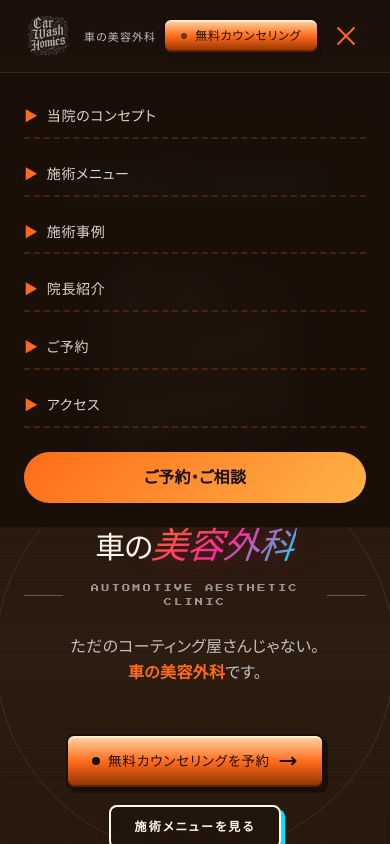
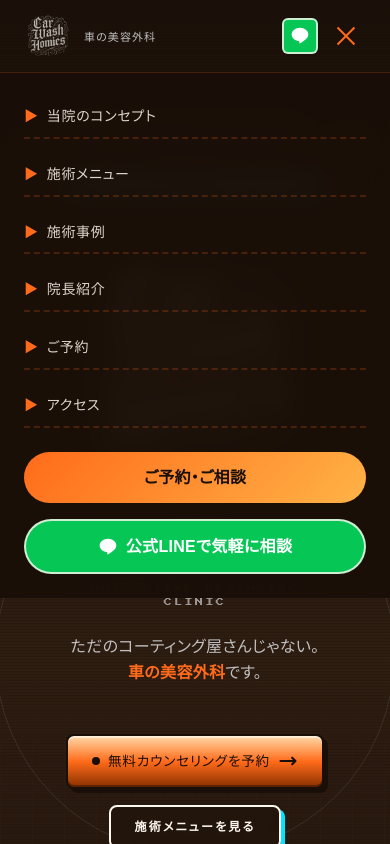
Before and after one commit to holy-auto/carwashhomie, a Next.js app: page / in a window 390 px wide. Both pictures are taken after a click on the button "Menu". Shown: the top 844 px of the page. Built offline with nearby package versions, Linux system fonts and the light colour scheme; a web font is replaced by a local one.

Commit message:
Add LINE entry point to the header
Desktop nav now shows a green LINE pill button next to the
無料カウンセリング CTA. Mobile nav exposes a LINE icon button
in the always-visible header row (no need to open the menu)
and a full LINE button inside the expanded menu.

```diff
--- a/components/Navbar.tsx
+++ b/components/Navbar.tsx
@@ -4,6 +4,20 @@ import { useEffect, useState } from "react";
 import Image from "next/image";
 import Link from "next/link";
 import { usePathname } from "next/navigation";
+import { BUSINESS } from "@/lib/constants";
+
+function LineIcon({ className }: { className?: string }) {
+  return (
+    <svg
+      aria-hidden="true"
+      viewBox="0 0 36 36"
+      className={className}
+      fill="currentColor"
+    >
+      <path d="M18 3C9.716 3 3 8.412 3 15.086c0 5.985 5.32 10.998 12.504 11.946.487.105 1.15.32 1.317.736.151.378.099.97.048 1.353l-.213 1.28c-.066.378-.302 1.482 1.299.808 1.6-.673 8.628-5.08 11.77-8.696 2.17-2.378 3.21-4.79 3.21-7.427C32.935 8.412 26.218 3 18 3z" />
+    </svg>
+  );
+}
 
 const nav = [
   { label: "当院のコンセプト", href: "/concept" },
@@ -81,17 +95,41 @@ export default function Navbar() {
           })}
         </nav>
 
+        <div className="hidden lg:flex items-center gap-2">
+          <a
+            href={BUSINESS.lineUrl}
+            target="_blank"
+            rel="noopener noreferrer"
+            aria-label="公式LINEで相談"
+            className="inline-flex items-center gap-1.5 px-3 py-2 rounded-md bg-[#06C755] text-white border-2 border-cream/80 shadow-[3px_3px_0_0_#1A0F08] hover:shadow-[4px_4px_0_0_#FF2E97] hover:-translate-x-0.5 hover:-translate-y-0.5 transition-all"
+          >
+            <LineIcon className="w-4 h-4" />
+            <span className="font-pixel text-[10px] tracking-[0.15em] uppercase">
+              Line
+            </span>
+          </a>
           <Link
             href="/reservation"
-          className="btn-90s hidden lg:inline-flex !text-xs !py-2 !px-4"
+            className="btn-90s !text-xs !py-2 !px-4"
           >
             <span className="w-1.5 h-1.5 rounded-full bg-midnight animate-pulse" />
             無料カウンセリング
           </Link>
+        </div>
 
-        {/* Mobile menu button */}
+        {/* Mobile: always-visible LINE icon + hamburger */}
+        <div className="flex items-center gap-2 lg:hidden">
+          <a
+            href={BUSINESS.lineUrl}
+            target="_blank"
+            rel="noopener noreferrer"
+            aria-label="公式LINEで相談"
+            className="inline-flex items-center justify-center w-9 h-9 rounded-md bg-[#06C755] text-white border-2 border-cream/80 shadow-[2px_2px_0_0_#1A0F08]"
+          >
+            <LineIcon className="w-5 h-5" />
+          </a>
           <button
-          className="lg:hidden text-cream p-2"
+            className="text-cream p-2"
             onClick={() => setOpen(!open)}
             aria-label="Menu"
           >
@@ -113,6 +151,7 @@ export default function Navbar() {
               />
             </div>
           </button>
+        </div>
       </div>
 
       {/* Mobile nav */}
@@ -141,6 +180,16 @@ export default function Navbar() {
           >
             ご予約・ご相談
           </Link>
+          <a
+            href={BUSINESS.lineUrl}
+            target="_blank"
+            rel="noopener noreferrer"
+            className="inline-flex items-center justify-center gap-2 py-3 rounded-full bg-[#06C755] text-white font-bold border-2 border-cream/80 shadow-[3px_3px_0_0_#1A0F08]"
+            onClick={() => setOpen(false)}
+          >
+            <LineIcon className="w-5 h-5" />
+            公式LINEで気軽に相談
+          </a>
         </nav>
       )}
     </header>
```
Lines whose indentation alone changed are shown as unchanged.
